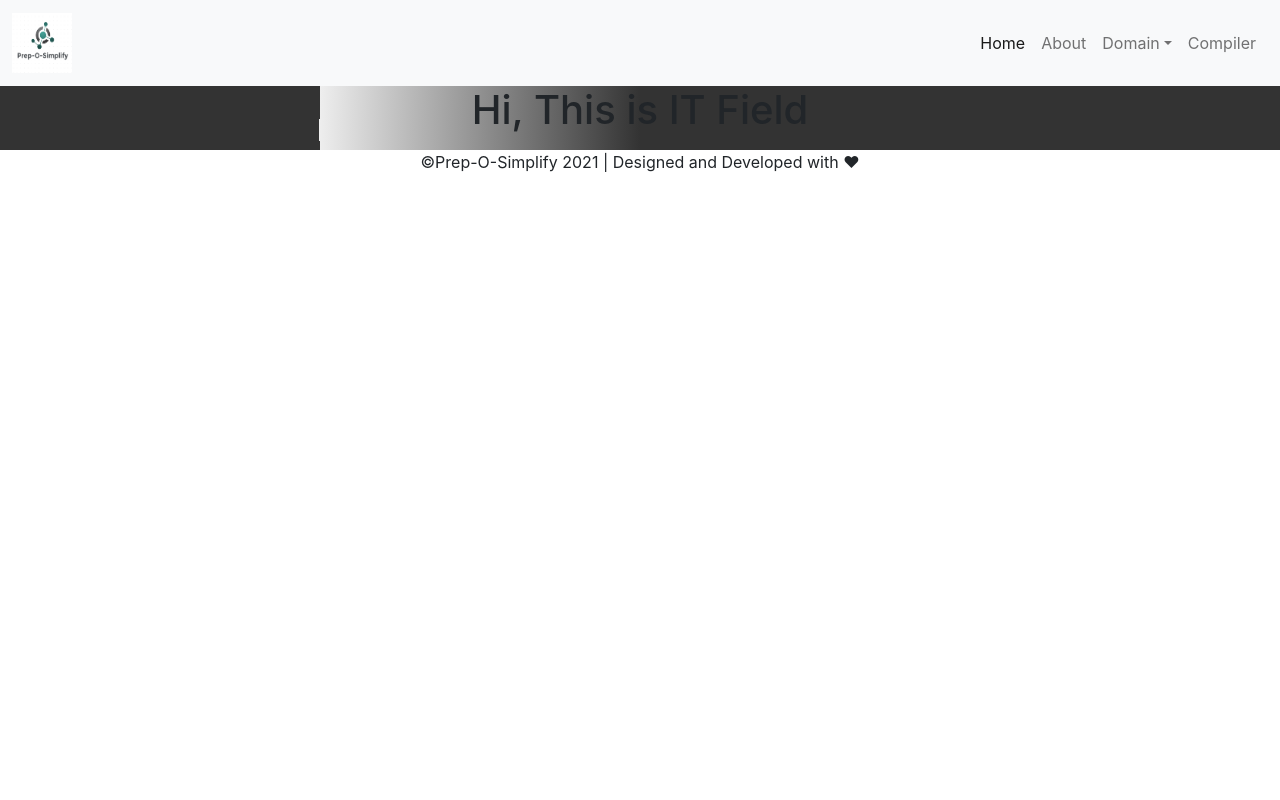
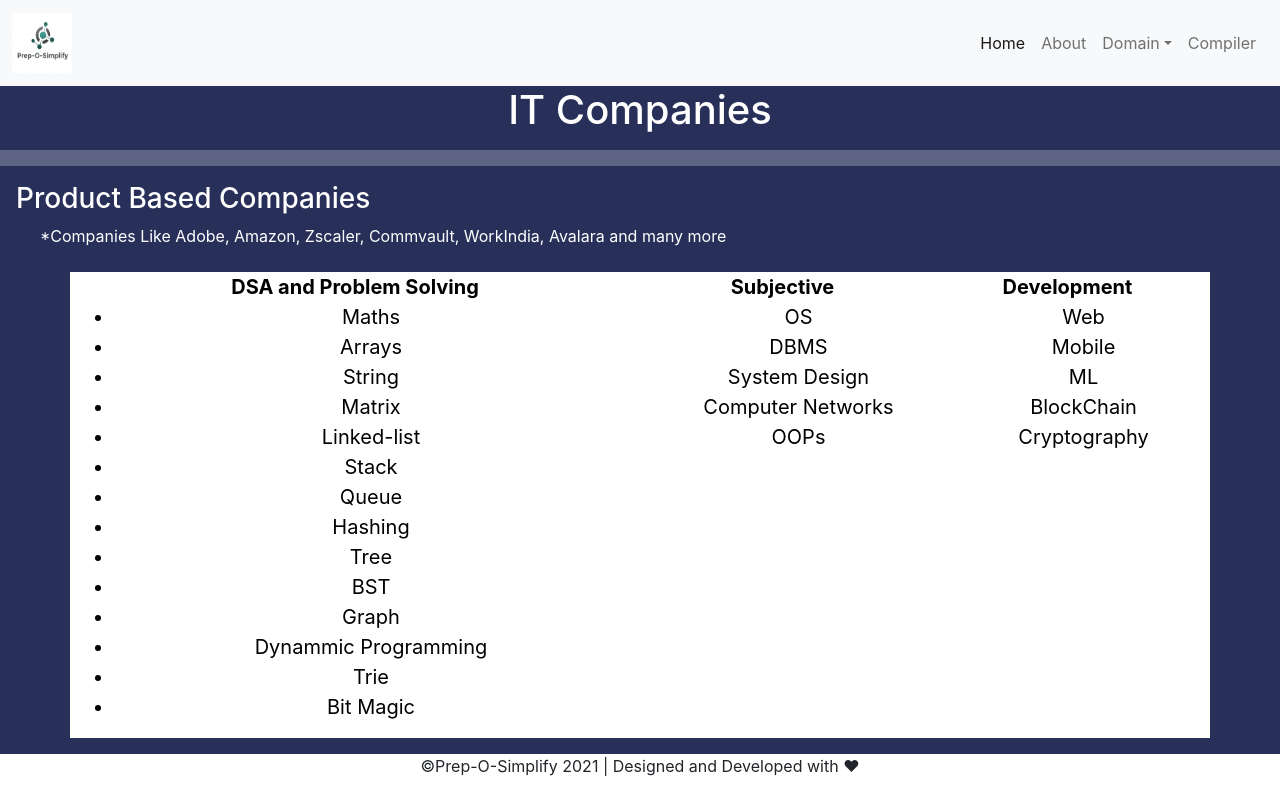
Before and after one commit to preposimplify/react-codebase-nav, a React (Create React App) app: page /IT in a window 1280 px wide. Built offline with nearby package versions, Linux system fonts and the light colour scheme.

Commit message:
IT page Update

```diff
--- a/package.json
+++ b/package.json
@@ -11,6 +11,7 @@
     "react-router-dom": "^5.2.0",
     "react-scripts": "4.0.3",
     "react-scroll": "^1.8.2",
+    "react-select": "^4.3.0",
     "web-vitals": "^1.1.1"
   },
   "scripts": {
--- a/src/App.css
+++ b/src/App.css
@@ -1,6 +1,6 @@
 .App {
   text-align: center;
-  background: radial-gradient(circle at 100%, #333, #333 50%, #eee 75%, #333 75%);
+  background: #28305a;
 }
 
 .App-logo {
--- a/src/Components/IT.js
+++ b/src/Components/IT.js
@@ -1,9 +1,63 @@
 import React from 'react';
-
+import { BrowserRouter, Route, Link, HashRouter,Switch } from "react-router-dom";
+import './it.css';
 const IT = () => {
   return (
     <div className="it-field">
-    <h1> Hi, This is IT Field </h1>
+    <h1>IT Companies</h1>
+    <hr />
+    <div className="Prod">
+    <h3>Product Based Companies</h3>
+  <span>*Companies Like Adobe, Amazon, Zscaler, Commvault, WorkIndia, Avalara and many more</span>
+  </div>
+  <br />
+    <div class="container">
+  <div className="row">
+    <div className="col-sm-6">
+      <b>DSA and Problem Solving</b>
+      <ul>
+      <li>Maths</li>
+      <li>Arrays</li>
+      <li>String</li>
+      <li>Matrix</li>
+      <li>Linked-list</li>
+      <li>Stack</li>
+      <li>Queue</li>
+      <li>Hashing</li>
+      <li>Tree</li>
+      <li>BST</li>
+      <li>Graph</li>
+      <li>Dynammic Programming</li>
+      <li>Trie</li>
+      <li>Bit Magic</li>
+
+      </ul>
+    </div>
+    <div className="col-sm">
+      <b>Subjective</b>
+      <ul type="none">
+      <li>OS</li>
+      <li>DBMS</li>
+      <li>System Design</li>
+      <li>Computer Networks</li>
+      <li>OOPs</li>
+
+
+      </ul>
+    </div>
+    <div className="col-sm">
+      <b>Development</b>
+      <ul type="none">
+      <li>Web</li>
+      <li>Mobile</li>
+      <li>ML</li>
+      <li>BlockChain</li>
+      <li>Cryptography</li>
+      </ul>
+    </div>
+  </div>
+</div>
+
     </div>
   );
 }
--- /dev/null
+++ b/src/Components/it.css
@@ -0,0 +1,22 @@
+.it-field{
+  color: white;
+}
+hr{
+  height: 10px;
+  padding: 8px 8px;
+}
+.Prod{
+  margin-left: 1em;
+  text-align: left;
+}
+.Prod span{
+  margin-left: 1.5em;
+}
+.container {
+  background-color: white;
+  color:black;
+  font-size: 20px;
+}
+.col-sm-6 span{
+  font-weight: bold;
+}
--- a/src/Components/main.css
+++ b/src/Components/main.css
@@ -18,9 +18,9 @@
  p{
   margin-top: 2em;
   border-radius: 15px;
-  border-left: 20px solid #333;
-  border-right: 20px solid #eee;
-  color: black;
+  border-left: 20px solid teal;
+  border-right: 20px solid teal;
+  color: white;
   font-size: 18px;
   cursor: text;
   padding-left: 2em;
```
Also changed, not shown: 1 other file (tests, documents, lock files or other folders).
